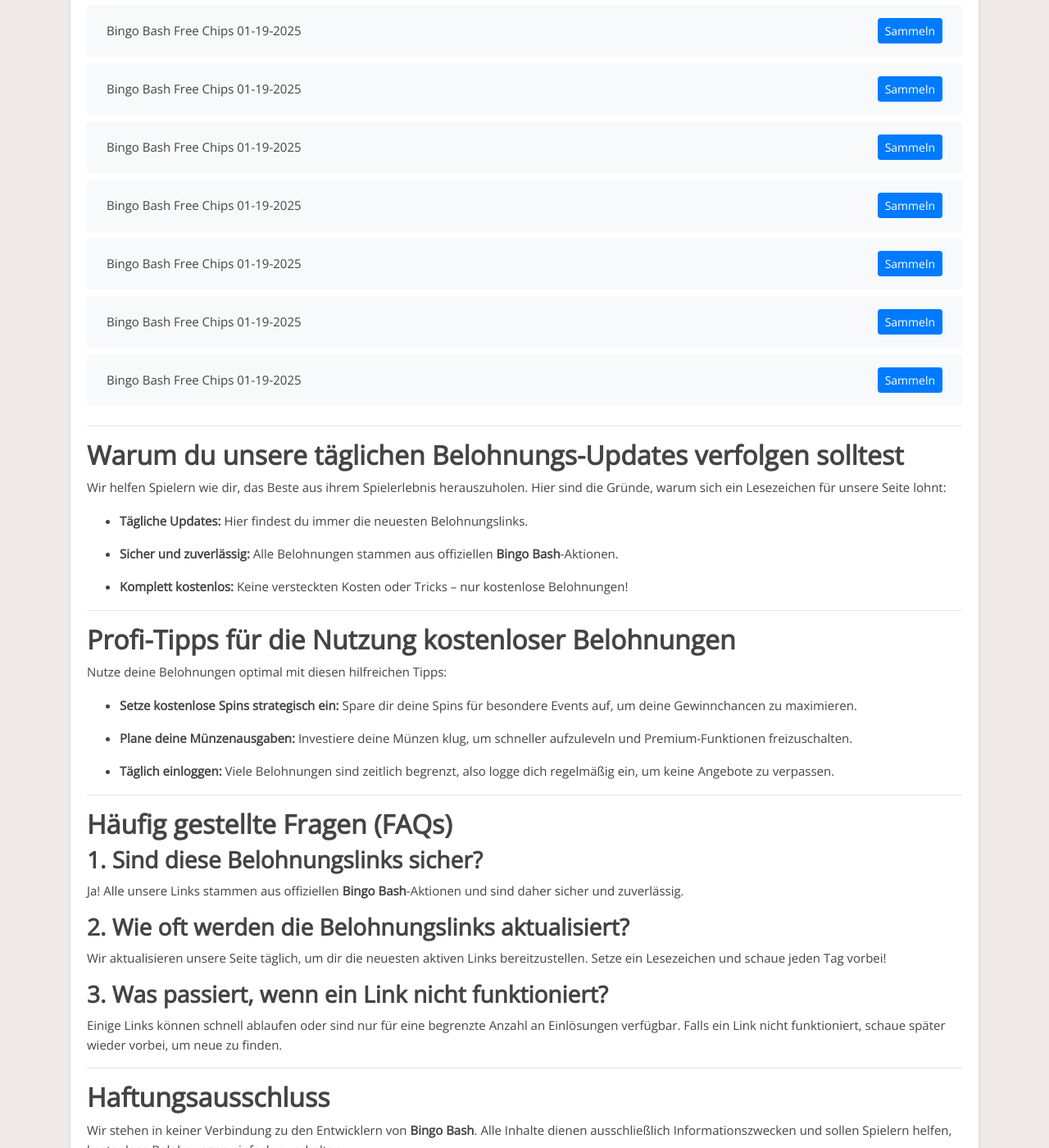
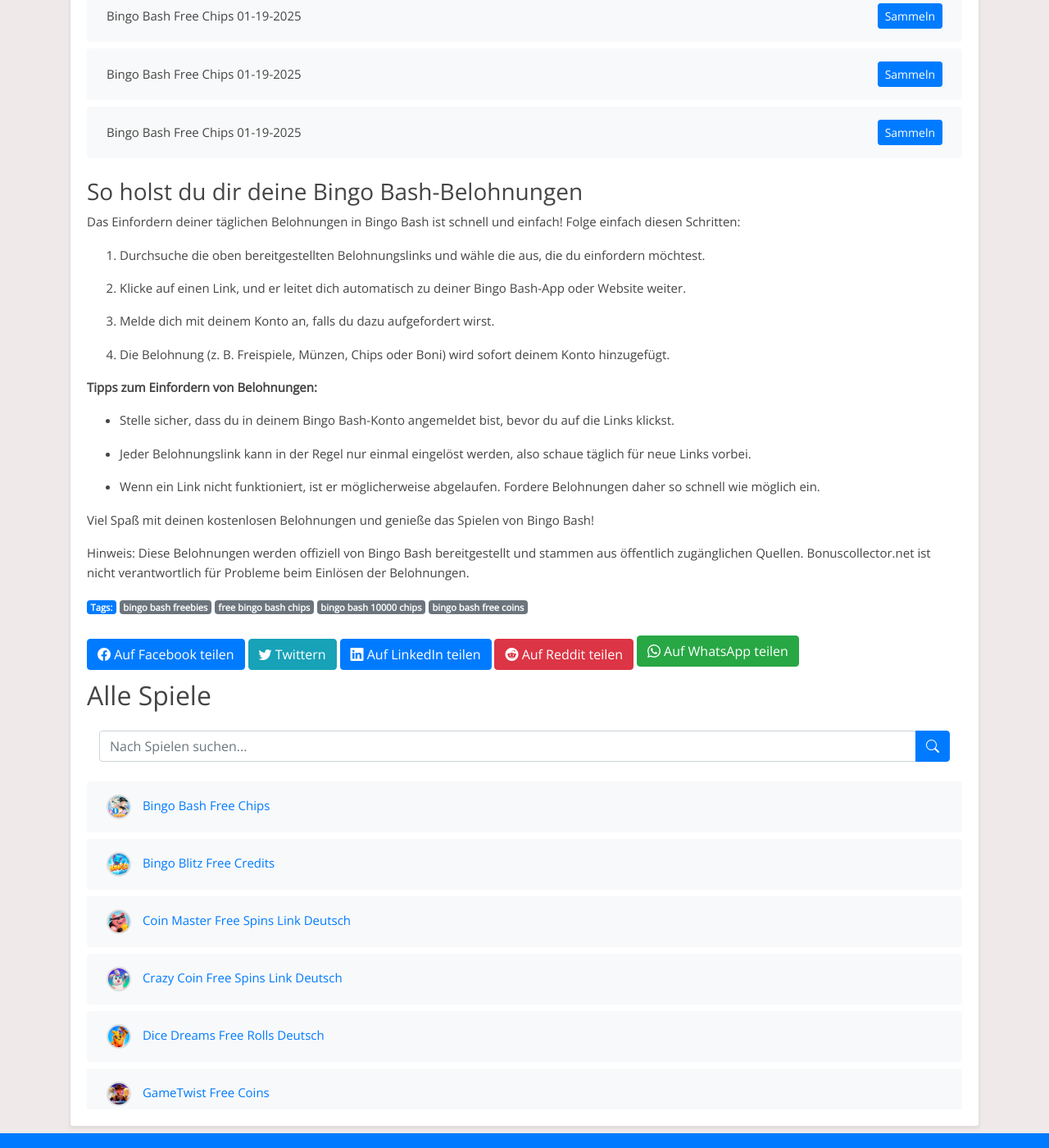
Before and after one commit to Prollad99/bs-de, a Jekyll site: the page built from _posts/2025-01-19-bingo-bash.md, in a window 1280 px wide and 1400 px high, scrolled down 7523 px. Shown: the whole window at 82% size. Built offline with Jekyll 4.4.1, drawn with Linux system fonts in a browser that asks for light colours; some of the changed text lies outside the part shown.

Commit message:
Aktualisiere bingo-bash-Belohnungslinks, Inhalte und Änderungsdatum

```diff
--- a/_includes/bingo-bash_footer.html
+++ b/_includes/bingo-bash_footer.html
@@ -1,55 +1,27 @@
----
+### So holst du dir deine Bingo Bash-Belohnungen
 
 
-## **Warum du unsere täglichen Belohnungs-Updates verfolgen solltest**
+Das Einfordern deiner täglichen Belohnungen in Bingo Bash ist schnell und einfach! Folge einfach diesen Schritten:
 
-Wir helfen Spielern wie dir, das Beste aus ihrem Spielerlebnis herauszuholen. Hier sind die Gründe, warum sich ein Lesezeichen für unsere Seite lohnt:
+1. Durchsuche die oben bereitgestellten Belohnungslinks und wähle die aus, die du einfordern möchtest.
 
-- **Tägliche Updates:** Hier findest du immer die neuesten Belohnungslinks.
+2. Klicke auf einen Link, und er leitet dich automatisch zu deiner Bingo Bash-App oder Website weiter.
 
-- **Sicher und zuverlässig:** Alle Belohnungen stammen aus offiziellen **Bingo Bash**-Aktionen.
+3. Melde dich mit deinem Konto an, falls du dazu aufgefordert wirst.
 
-- **Komplett kostenlos:** Keine versteckten Kosten oder Tricks – nur kostenlose Belohnungen!
+4. Die Belohnung (z. B. Freispiele, Münzen, Chips oder Boni) wird sofort deinem Konto hinzugefügt.
 
 
----
+**Tipps zum Einfordern von Belohnungen:**
+
+- Stelle sicher, dass du in deinem Bingo Bash-Konto angemeldet bist, bevor du auf die Links klickst.
+
+- Jeder Belohnungslink kann in der Regel nur einmal eingelöst werden, also schaue täglich für neue Links vorbei.
+
+- Wenn ein Link nicht funktioniert, ist er möglicherweise abgelaufen. Fordere Belohnungen daher so schnell wie möglich ein.
 
 
-## **Profi-Tipps für die Nutzung kostenloser Belohnungen**
-
-Nutze deine Belohnungen optimal mit diesen hilfreichen Tipps:
-
-- **Setze kostenlose Spins strategisch ein:** Spare dir deine Spins für besondere Events auf, um deine Gewinnchancen zu maximieren.
-
-- **Plane deine Münzenausgaben:** Investiere deine Münzen klug, um schneller aufzuleveln und Premium-Funktionen freizuschalten.
-
-- **Täglich einloggen:** Viele Belohnungen sind zeitlich begrenzt, also logge dich regelmäßig ein, um keine Angebote zu verpassen.
+Viel Spaß mit deinen kostenlosen Belohnungen und genieße das Spielen von Bingo Bash!
 
 
----
-
-
-## **Häufig gestellte Fragen (FAQs)**
-
-
-### **1. Sind diese Belohnungslinks sicher?**
-
-Ja! Alle unsere Links stammen aus offiziellen **Bingo Bash**-Aktionen und sind daher sicher und zuverlässig.
-
-
-### **2. Wie oft werden die Belohnungslinks aktualisiert?**
-
-Wir aktualisieren unsere Seite täglich, um dir die neuesten aktiven Links bereitzustellen. Setze ein Lesezeichen und schaue jeden Tag vorbei!
-
-
-### **3. Was passiert, wenn ein Link nicht funktioniert?**
-
-Einige Links können schnell ablaufen oder sind nur für eine begrenzte Anzahl an Einlösungen verfügbar. Falls ein Link nicht funktioniert, schaue später wieder vorbei, um neue zu finden.
-
-
----
-
-
-## **Haftungsausschluss**
-
-Wir stehen in keiner Verbindung zu den Entwicklern von **Bingo Bash**. Alle Inhalte dienen ausschließlich Informationszwecken und sollen Spielern helfen, kostenlose Belohnungen einfach zu erhalten.
+Hinweis: Diese Belohnungen werden offiziell von Bingo Bash bereitgestellt und stammen aus öffentlich zugänglichen Quellen. Bonuscollector.net ist nicht verantwortlich für Probleme beim Einlösen der Belohnungen.
--- a/_includes/bingo-bash_post.html
+++ b/_includes/bingo-bash_post.html
@@ -1,32 +1,13 @@
-Bist du ein engagierter **Bingo Bash**-Spieler? Suchst du nach der einfachsten Möglichkeit, kostenlose Münzen, Spins und andere Boni zu sammeln? Dann bist du hier genau richtig! Wir aktualisieren diese Seite täglich mit neuen Belohnungslinks, damit du keine Chance verpasst, schneller aufzuleveln und das Spiel in vollen Zügen zu genießen.
+Entdecke tägliche Bingo Bash-Belohnungen!
 
 
-## **Was sind Belohnungslinks?**
-
-Belohnungslinks sind offizielle Aktionen der **Bingo Bash**-Entwickler, die den Spielern kostenlose In-Game-Gegenstände wie Spins, Münzen und exklusive Boni bieten. Sie sind eine großartige Möglichkeit, dein Gameplay zu verbessern, ohne Geld auszugeben.
+Bist du ein Fan von Bingo Bash und möchtest dein Spielerlebnis verbessern? Du bist hier genau richtig! Diese Seite ist allen Bingo Bash-Enthusiasten gewidmet, die täglich kostenlose Belohnungen einfordern möchten. Hier findest du die neuesten Links, um Freispiele, Münzen, Chips und andere spannende Boni zu sammeln, damit du das Spiel noch mehr genießen kannst.
 
 
-Jeden Tag stellen wir dir die neuesten und zuverlässigsten Belohnungslinks zur Verfügung, damit du deine Belohnungen problemlos einlösen und deine Reise ohne Unterbrechungen fortsetzen kannst.
+Bingo Bash ist ein unterhaltsames Spiel, das von Millionen geliebt wird. Ob du höhere Level erreichen oder einfach nur den Nervenkitzel genießen möchtest – unsere täglichen Belohnungslinks halten dich im Spiel.
 
 
----
+Hinweis: Bingo Bash ist eine kostenlose App, die ausschließlich zu Unterhaltungszwecken entwickelt wurde. Bonuscollector.net ist eine unabhängige Plattform und steht in keiner Verbindung zu den Entwicklern oder Eigentümern von Bingo Bash.
 
 
-## **So kannst du deine kostenlosen Belohnungen einlösen**
-
-Das Einlösen deiner täglichen Belohnungen ist ganz einfach und erfordert nur wenige Schritte:
-
-1. **Wähle einen Belohnungslink aus der Liste unten aus.**
-
-2. **Tippe auf den Link und melde dich in deinem Bingo Bash-Konto an.**
-
-3. **Die Belohnung wird sofort deinem Konto gutgeschrieben!**
-
-
-Schau regelmäßig auf dieser Seite vorbei, da die Links schnell ablaufen können. Verpasse keine Gelegenheit!
-
-
----
-
-
-## **Heutige Bingo Bash Belohnungslinks**
+Schau täglich vorbei, um sicherzustellen, dass du keine Belohnung verpasst!
```
